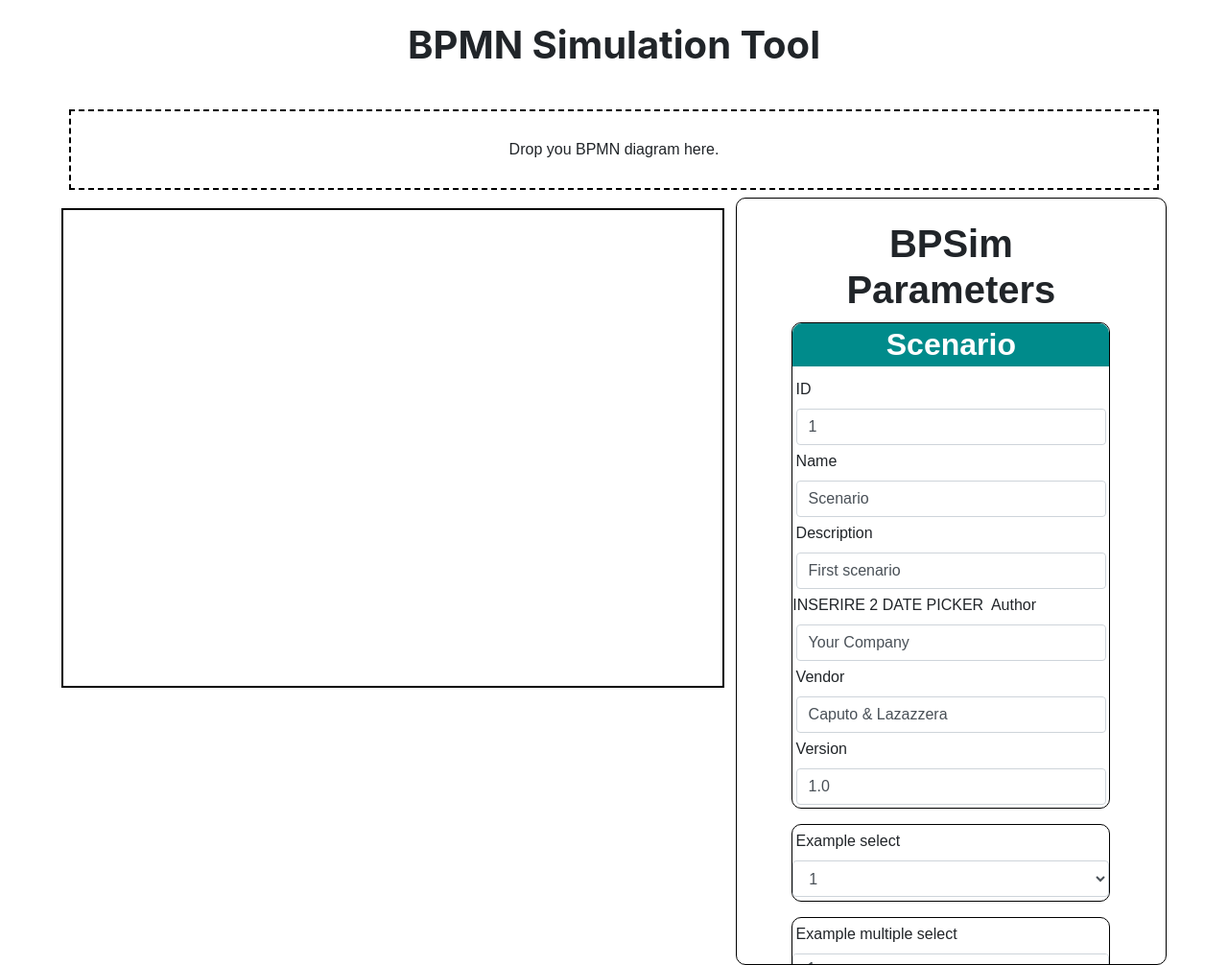
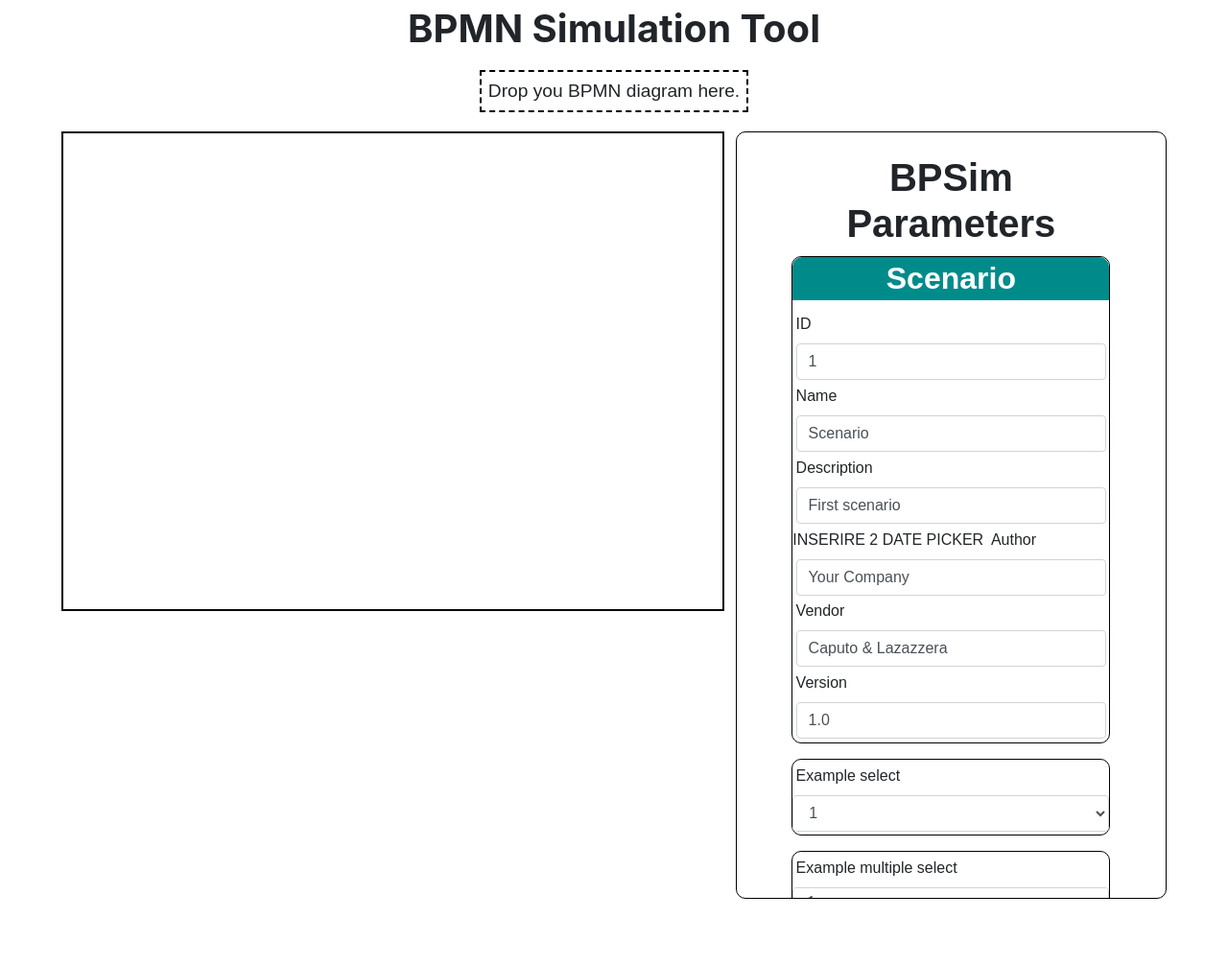
Before and after one commit to mat23795/bpmn-simulation, a website built with webpack: page app/index.html in a window 1280 px wide. Shown: the whole page at 96% size. After the commit the page ends 937 px from the top, so only its background shows below. Built offline with nearby package versions, Linux system fonts and the light colour scheme; a script that the page names is missing.

Commit message:
graphic: adjustment

```diff
--- a/app/index.html
+++ b/app/index.html
@@ -45,7 +45,7 @@
 
 
             <!-- simulation-->
-            <div class="sim-parameter-section" id="js-simulation">
+            <div class="sim-parameter-section div-vertical-border" id="js-simulation">
                 <h1 class="centered-title-sim-section">BPSim Parameters</h1>
                 <form>
                     <div class="form-group" label="scenario-form">
--- a/css/style.css
+++ b/css/style.css
@@ -28,8 +28,8 @@ label{
     font-family: -apple-system,BlinkMacSystemFont,"Segoe UI",Roboto,"Helvetica Neue",Arial,"Noto Sans",sans-serif,"Apple Color Emoji","Segoe UI Emoji","Segoe UI Symbol","Noto Color Emoji";
     text-align:center;
     font-weight: bolder;
-    margin-top: 2%;
-    margin-bottom:3%;
+    margin-top: 0.5%;
+    margin-bottom:1%;
 }
 .centered-title-sim-section{
     text-align:center;
@@ -50,10 +50,20 @@ label{
     background: white;
 }
 #js-drop-zone{
-    text-align: center;
+    font-size: larger;
+    padding-left: 1.5%;
+    margin-left: auto;
+    width: fit-content;
+    margin-right: auto;
+    padding-right: 1.5%;
+
+    /*display: block;*/
+    /*alignment: center;*/
+    /*text-align: center;*/
     vertical-align: middle;
-    height:100px;
-    line-height: 100px;
+    /*height:60px;*/
+    /*width: 50%;*/
+    line-height: 60px;
     background-color: white;
     outline: 2px dashed black;
     outline-offset: -10px;
```
